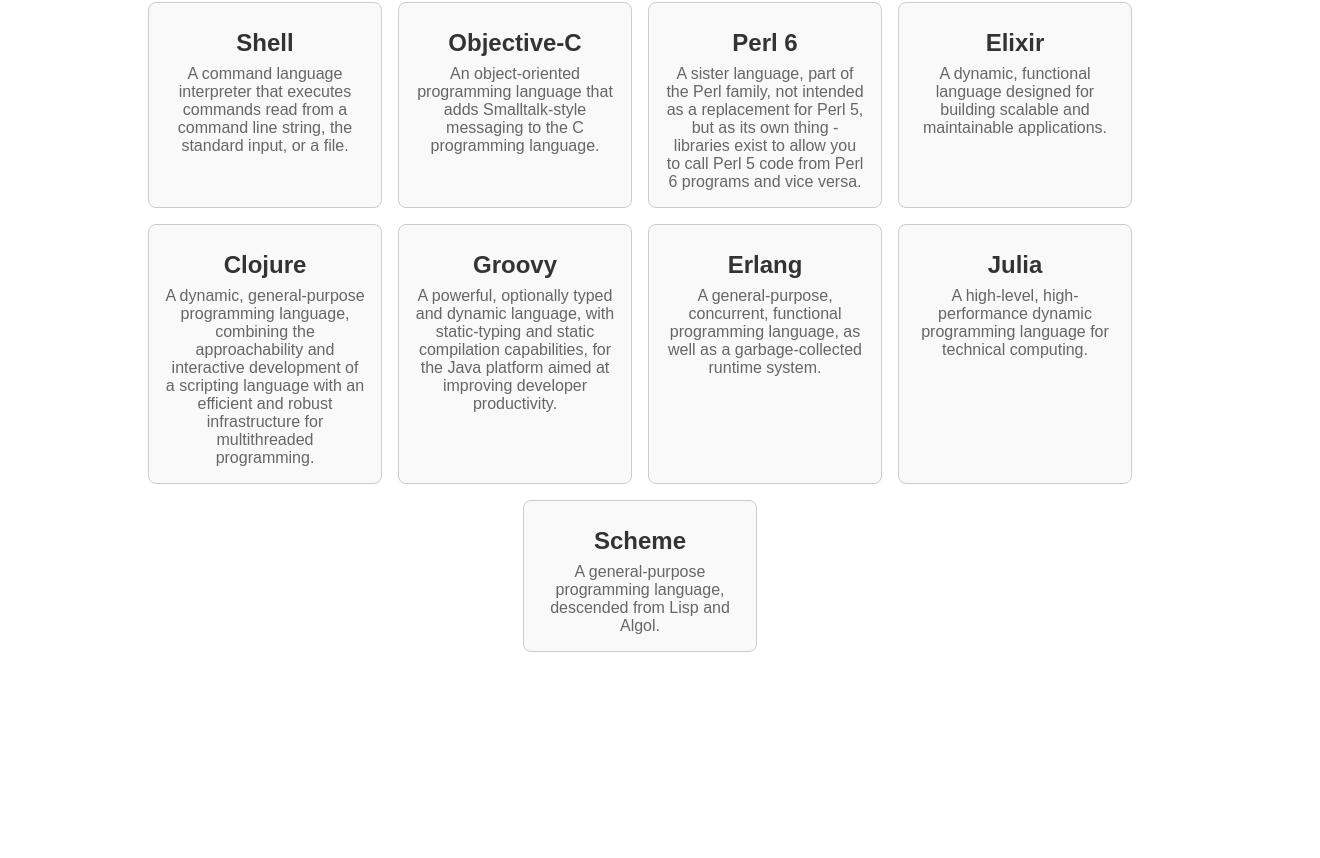
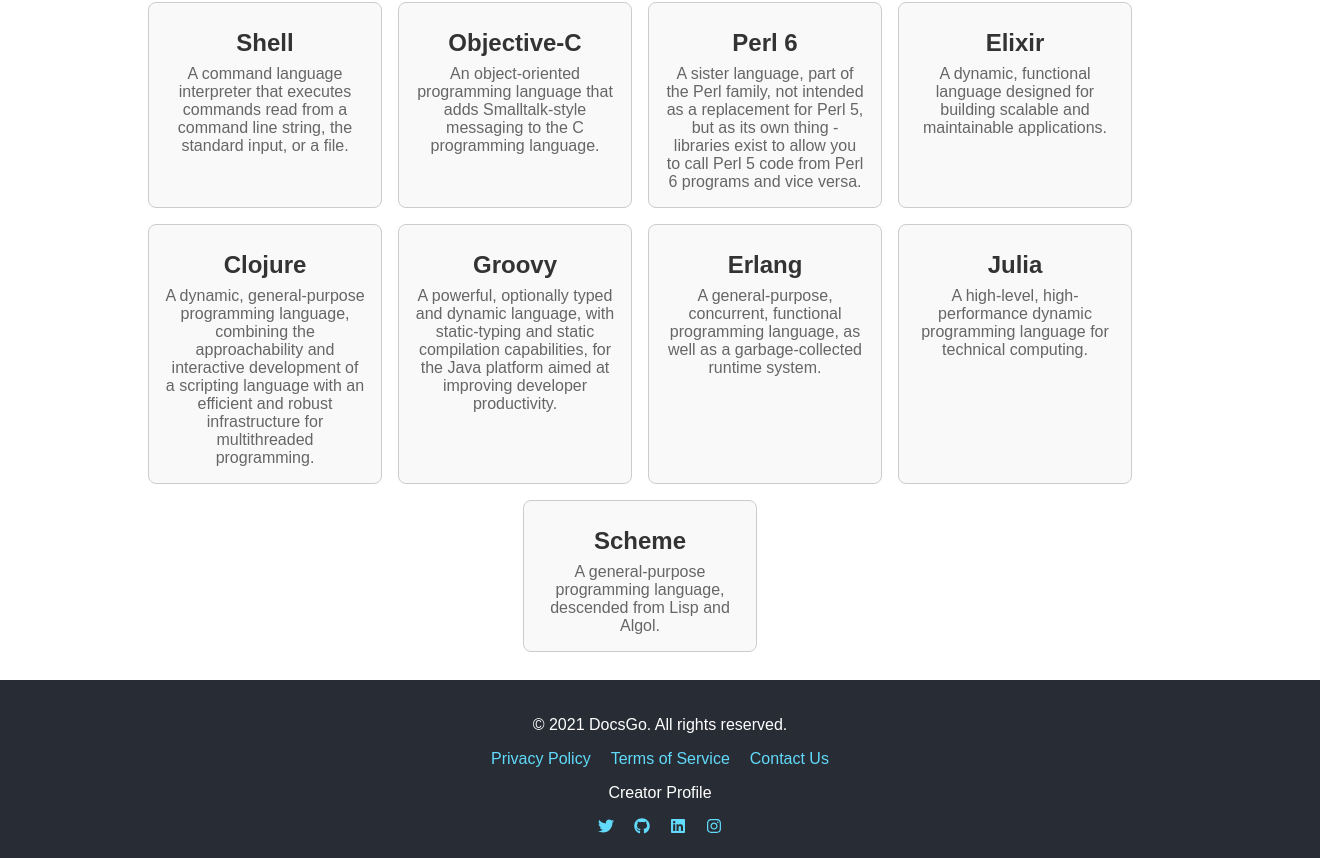
Before and after one commit to roche-jeethan/docsgo-react, a React (Create React App) app: page / in a window 1280 px wide. Shown: the part 1297-2155 px from the top of the page, 1320 px wide, since content can reach past the window. Before the commit the page ends 1977 px from the top, so only its background shows below. Built offline with nearby package versions, Linux system fonts and the light colour scheme.

Commit message:
design/footer: added simple footer with links

```diff
--- a/src/App.css
+++ b/src/App.css
@@ -86,3 +86,43 @@
     width: 90%;
   }
 }
+
+.footer {
+  background-color: #282c34;
+  color: white;
+  text-align: center;
+  padding: 20px;
+  width: 100%;
+}
+
+.social-media {
+  display: flex;
+  justify-content: center;
+  gap: 20px;
+  margin-top: 10px;
+}
+
+.footer .social-icons a {
+  font-size: 1.5rem;
+  color: white;
+  transition: transform 0.2s;
+}
+
+.footer .social-icons a:hover {
+  transform: scale(1.2);
+}
+
+.footer a {
+  color: #61dafb;
+  text-decoration: none;
+}
+
+.footer a:hover {
+  text-decoration: underline;
+}
+
+.footer-links{
+  display: flex;
+  justify-content: center;
+  gap: 20px;
+}
--- a/src/App.js
+++ b/src/App.js
@@ -3,6 +3,8 @@ import './App.css';
 import LanguageList from './components/LanguageList';
 import SearchBar from './components/SearchBar';
 import languages from './languages';
+import { FaTwitter, FaGithub, FaLinkedin, FaInstagram } from 'react-icons/fa';
+
 
 function App() {
   const [searchQuery, setSearchQuery] = useState('');
@@ -21,6 +23,31 @@ function App() {
         <h2 className="headings-left">General Purpose languages</h2>
         <LanguageList languages={filteredLanguages} />
       </main>
+      <footer className="footer">
+        <div className="footer-content">
+          <p>© 2021 DocsGo. All rights reserved.</p>
+          <div className="footer-links">
+            <a href="#">Privacy Policy</a>
+            <a href="#">Terms of Service</a>
+            <a href="#">Contact Us</a>
+          </div>
+          <p>Creator Profile</p>
+          <div className="social-media">
+            <a href="https://x.com/RocheJeethan" target="_blank" rel="noopener noreferrer">
+              <FaTwitter />
+            </a>
+            <a href="https://github.com/roche-jeethan" target="_blank" rel="noopener noreferrer">
+              <FaGithub />
+            </a>
+            <a href="https://www.linkedin.com/in/roche-jeethan/" target="_blank" rel="noopener noreferrer">
+              <FaLinkedin />
+            </a>
+            <a href="https://www.instagram.com/roche_jeethan/" target="_blank" rel="noopener noreferrer">
+              <FaInstagram />
+            </a>
+          </div>
+        </div>
+      </footer>
     </div>
   );
 }
```
Also changed, not shown: 1 other file (tests, documents, lock files or other folders).
